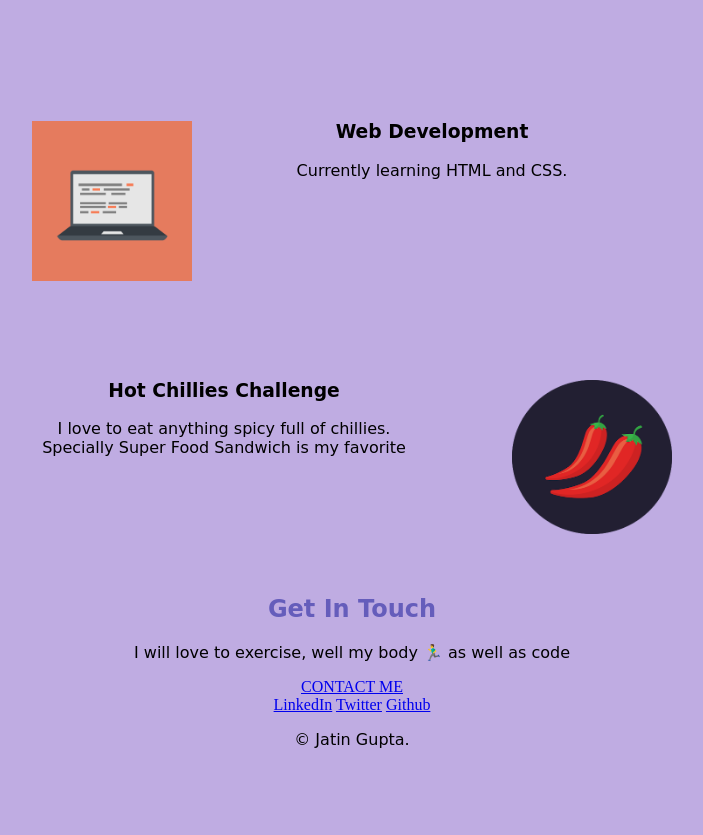
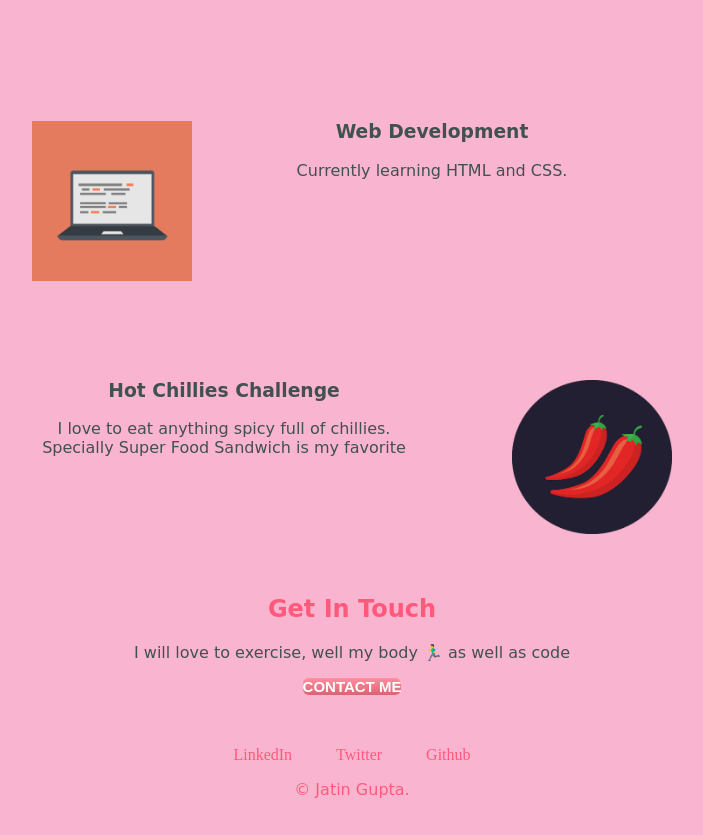
Before and after one commit to jatingupta05/cv, a plain HTML site: page CSS-My Site/index.html in a window 1280 px wide. Shown: the part 1080-1915 px from the top of the page, without its empty margins (288-991 px from the left). Before the commit the page ends 1845 px from the top, so only its background shows below. Drawn offline with Linux system fonts and the light colour scheme; files whose address does not match are found by name; a web font is replaced by a local one.

Commit message:
Add files via upload

```diff
--- a/CSS-My Site/css/styles.css
+++ b/CSS-My Site/css/styles.css
@@ -1,20 +1,23 @@
+body{
+    color: #40514E;
+}
 h1{
     margin-top: 50px auto 0 auto;
     text-align: center;
     font-family: 'Style Script', cursive;
     font-size: 80px;
     font-style: italic;
-    color: #655DBB;
+    color: #FF597B;
     line-height: 10px;
 }
 body{
     margin: 0;
     text-align: center;
-    background-color: #BFACE2;
+    background-color: #F9B5D0;
 }
 h2{
     font-family: cursive;
-    color: #655DBB;
+    color: #FF597B;
 }
 h3{
     font-family: cursive;
@@ -25,7 +28,7 @@ p{
 .skill-row{
     width: 50%;
     margin: 200px auto 100px auto;
-    background-color: #BFACE2;
+    background-color: #F9B5D0;
 }
 
 .dev-img{
@@ -39,9 +42,9 @@ p{
 }
 
 .top-container{
-    background-color: #BFACE2;
     position: relative;
     padding-top: 100px;
+    background-color: #F9B5D0;
 }
 .top-cloud{
     position: absolute;
@@ -53,3 +56,40 @@ p{
     bottom: 300px;
     left: 400px;
 }
+.bottom-container{
+    padding: 50px 0 20px;
+    background-color: #F9B5D0;
+}
+a{
+    color:#FF597B;
+    margin:10px 20px;
+    text-decoration-line: none;
+}
+a:hover{
+    color:#EEEEEE;
+}
+.copyright{
+    color:#FF597B;
+}
+
+.btn{
+    font-size:15px;
+    font-family:Arial;
+    width:140px;
+    height:50px;
+    border-width:1px;
+    color:#ffffff;
+    border-color:rgba(255, 142, 158, 1);
+    font-weight:bold;
+    border-top-left-radius:6px;
+    border-top-right-radius:6px;
+    border-bottom-left-radius:6px;
+    border-bottom-right-radius:6px;
+    box-shadow:inset 0px 1px 0px 0px rgba(255, 142, 158, 1);
+    text-shadow:inset 0px 1px 0px #9b14b3;
+    background:linear-gradient(rgba(255, 142, 158, 1), rgba(218, 99, 116, 1));
+  }
+
+  .buttonClass:hover {
+    background: linear-gradient(rgba(218, 99, 116, 1), rgba(255, 142, 158, 1));
+  }
--- a/CSS-My Site/index.html
+++ b/CSS-My Site/index.html
@@ -49,7 +49,7 @@
         <a class="footer-link" href="https://www.linkedin.com/in/jatin-gupta-176aa0269/">LinkedIn</a>
         <a class="footer-link" href="https://twitter.com/">Twitter</a>
         <a class="footer-link" href="https://github.com/jatingupta05">Github</a>
-        <p>© Jatin Gupta.</p>
+        <p class="copyright">© Jatin Gupta.</p>
       </div>
 </body>
 </html>
```
